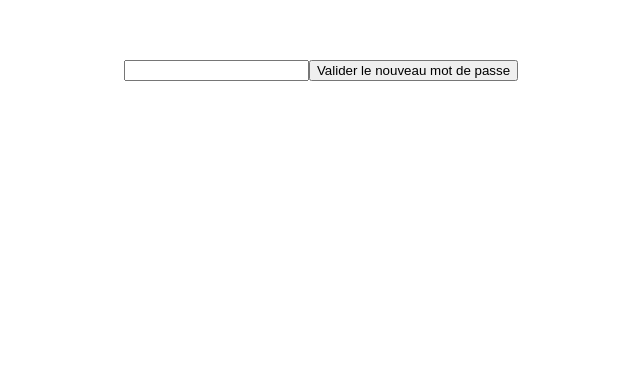
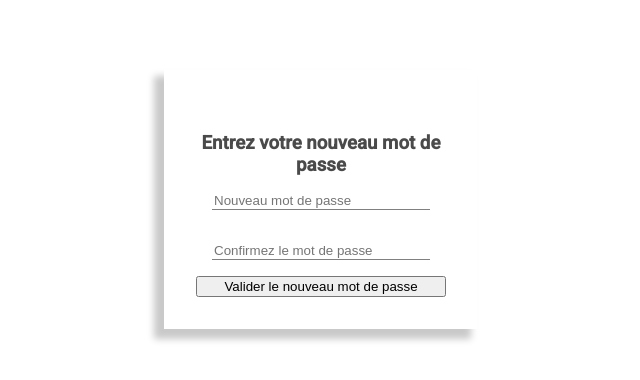
Before and after one commit to Pepsci/BirthDate, a React (Vite) app in the folder front/: page /auth/reset/1 in a window 1280 px wide. Shown: the top 380 px of the page, without its empty margins (319-959 px from the left). Built offline with nearby package versions, Linux system fonts and the light colour scheme; no server answers.

Commit message:
ajout double validation mdp plus css

```diff
--- a/front/src/components/connect/ForgotPassword.jsx
+++ b/front/src/components/connect/ForgotPassword.jsx
@@ -19,15 +19,22 @@ function ForgotPassword() {
   };
 
   return (
-    <form onSubmit={handleSubmit}>
+    <div className="form-connect">
+      <div className="peel">
+        <form className="form" onSubmit={handleSubmit}>
+          <h3 className="form-title-font-h3">Entrez votre Email</h3>
           <input
             type="email"
+            className="form-input"
+            placeholder="Votre Email"
             value={email}
             onChange={(e) => setEmail(e.target.value)}
             required
           />
           <button type="submit">Réinitialiser le mot de passe</button>
         </form>
+      </div>
+    </div>
   );
 }
 
--- a/front/src/components/connect/ResetPassword.jsx
+++ b/front/src/components/connect/ResetPassword.jsx
@@ -1,36 +1,58 @@
 import React, { useState } from "react";
-import { useParams } from "react-router-dom";
-import { useNavigate } from "react-router-dom";
+import { useParams, useNavigate } from "react-router-dom";
 import apiHandler from "../../api/apiHandler";
 
 function ResetPassword() {
   const [password, setPassword] = useState("");
+  const [confirmPassword, setConfirmPassword] = useState("");
   const { token } = useParams();
   const navigate = useNavigate();
 
   const handleSubmit = async (e) => {
     e.preventDefault();
+    if (password !== confirmPassword) {
+      alert("Les mots de passe ne correspondent pas. Veuillez réessayer.");
+      return;
+    }
     try {
       await apiHandler.resetPassword(token, password);
       alert("Mot de passe réinitialisé avec succès!");
       navigate("/login");
     } catch (err) {
       console.error(err);
-      console.log(err);
       alert("Une erreur s'est produite.");
     }
   };
 
   return (
-    <form onSubmit={handleSubmit}>
+    <div className="form-connect">
+      <div className="peel">
+        <form className="form" onSubmit={handleSubmit}>
+          <h3 className="form-title-font-h3">
+            Entrez votre nouveau mot de passe
+          </h3>
           <input
             type="password"
+            className="form-input"
             value={password}
+            placeholder="Nouveau mot de passe"
             onChange={(e) => setPassword(e.target.value)}
+            required
+          />
+          <input
+            type="password"
+            name="confirmPassword"
+            id="confirmPassword"
+            className="form-input"
+            placeholder="Confirmez le mot de passe"
+            value={confirmPassword}
+            onChange={(e) => setConfirmPassword(e.target.value)}
             required
           />
           <button type="submit">Valider le nouveau mot de passe</button>
         </form>
+      </div>
+    </div>
   );
 }
 
--- a/front/src/components/connect/Signup.jsx
+++ b/front/src/components/connect/Signup.jsx
@@ -12,6 +12,7 @@ const Signup = () => {
     password: "",
   });
 
+  const [confirmPassword, setConfirmPassword] = useState("");
   const [erroMessage, setErrorMessage] = useState(undefined);
   const { authenticateUser, isLoggedIn } = useContext(AuthContext);
 
@@ -39,6 +40,10 @@ const Signup = () => {
 
   const handleSubmit = async (e) => {
     e.preventDefault();
+    if (user.password !== confirmPassword) {
+      setErrorMessage("Les mots de passe ne correspondent pas.");
+      return;
+    }
     try {
       await apiHandler.post("/signup", user);
       navigate("/login");
@@ -110,6 +115,18 @@ const Signup = () => {
               setUser({ ...user, password: e.target.value });
             }}
           />
+          <input
+            type="password"
+            name="confirmPassword"
+            id="confirmPassword"
+            className="form-input "
+            placeholder="Confirmez le mot de passe"
+            value={confirmPassword}
+            onChange={(e) => {
+              setConfirmPassword(e.target.value);
+            }}
+          />
+
           <div className="formConnectAvatar titleFont">
             <span className="form-connect-msg font">Voici votre avatar</span>
             <img
--- a/front/src/components/connect/form.css
+++ b/front/src/components/connect/form.css
@@ -11,6 +11,12 @@
     font-size: 32px;
     color: #4a4a4a;
     text-align: center;
+}
+
+.form-title-font-h3{
+    font-family: 'Roboto', sans-serif;
+    text-align: center;
+    color: #4a4a4a;
 }
 
 .form{
```
Also changed, not shown: 1 other file (tests, documents, lock files or other folders). Lines whose indentation alone changed are shown as unchanged.
